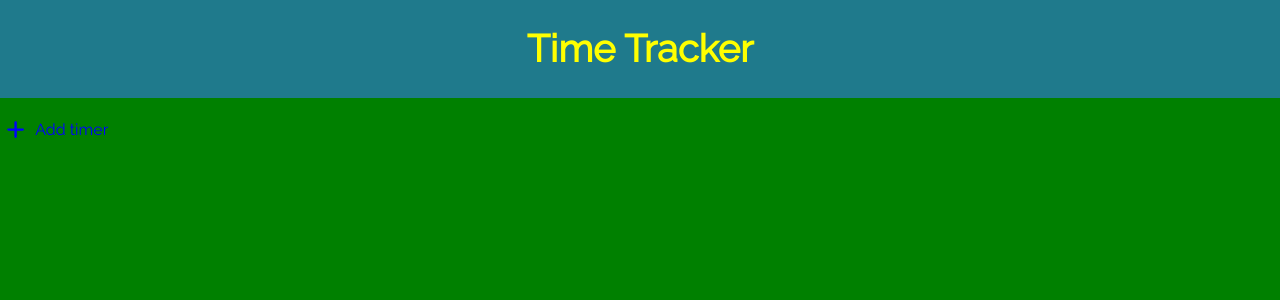
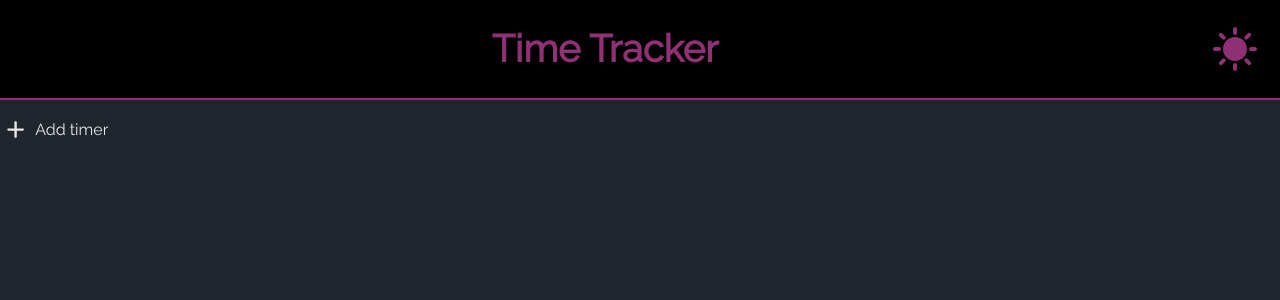
Before and after one commit to preiter93/time-tracker, a SvelteKit app: page / in a window 1280 px wide. Shown: the top 300 px of the page. Built offline with nearby package versions, Linux system fonts and the light colour scheme.

Commit message:
Add light/dark mode

```diff
--- /dev/null
+++ b/src/lib/components/icons/DarkIcon.svelte
@@ -0,0 +1,23 @@
+<script>
+	export let size = "2.2";
+</script>
+
+<svg
+	xmlns="http://www.w3.org/2000/svg"
+	viewBox="0 0 56 56"
+	width="{size}rem"
+	height="{size}rem"
+	id="darkIcon"
+>
+	<path
+		d="M29,28c0-11.917,7.486-22.112,18-26.147C43.892,0.66,40.523,0,37,0C21.561,0,9,12.561,9,28
+	s12.561,28,28,28c3.523,0,6.892-0.66,10-1.853C36.486,50.112,29,39.917,29,28z"
+	/>
+</svg>
+
+<style>
+	path {
+		fill: currentColor;
+		stroke: none;
+	}
+</style>
--- /dev/null
+++ b/src/lib/components/icons/LightIcon.svelte
@@ -0,0 +1,22 @@
+<script>
+	export let size = "3.0";
+</script>
+
+<svg
+	xmlns="http://www.w3.org/2000/svg"
+	viewBox="0 0 24 24"
+	width="{size}rem"
+	height="{size}rem"
+	id="lightIcon"
+>
+	<path
+		d="M11,4V2c0-0.55,0.45-1,1-1s1,0.45,1,1v2c0,0.55-0.45,1-1,1S11,4.55,11,4z M18.36,7.05l1.41-1.42c0.39-0.39,0.39-1.02,0-1.41 c-0.39-0.39-1.02-0.39-1.41,0l-1.41,1.42c-0.39,0.39-0.39,1.02,0,1.41C17.34,7.44,17.97,7.44,18.36,7.05z M22,11h-2 c-0.55,0-1,0.45-1,1s0.45,1,1,1h2c0.55,0,1-0.45,1-1S22.55,11,22,11z M12,19c-0.55,0-1,0.45-1,1v2c0,0.55,0.45,1,1,1s1-0.45,1-1v-2 C13,19.45,12.55,19,12,19z M5.64,7.05L4.22,5.64c-0.39-0.39-0.39-1.03,0-1.41s1.03-0.39,1.41,0l1.41,1.41 c0.39,0.39,0.39,1.03,0,1.41S6.02,7.44,5.64,7.05z M16.95,16.95c-0.39,0.39-0.39,1.03,0,1.41l1.41,1.41c0.39,0.39,1.03,0.39,1.41,0 c0.39-0.39,0.39-1.03,0-1.41l-1.41-1.41C17.98,16.56,17.34,16.56,16.95,16.95z M2,13h2c0.55,0,1-0.45,1-1s-0.45-1-1-1H2 c-0.55,0-1,0.45-1,1S1.45,13,2,13z M5.64,19.78l1.41-1.41c0.39-0.39,0.39-1.03,0-1.41s-1.03-0.39-1.41,0l-1.41,1.41 c-0.39,0.39-0.39,1.03,0,1.41C4.61,20.17,5.25,20.17,5.64,19.78z M12,6c-3.31,0-6,2.69-6,6s2.69,6,6,6s6-2.69,6-6S15.31,6,12,6z"
+	/>
+</svg>
+
+<style>
+	path {
+		fill: currentColor;
+		stroke: none;
+	}
+</style>
--- a/src/lib/components/icons/index.js
+++ b/src/lib/components/icons/index.js
@@ -3,6 +3,8 @@ import PlayIcon from './PlayIcon.svelte';
 import StopIcon from './StopIcon.svelte';
 import CancelIcon from './CancelIcon.svelte';
 import AddIcon from './AddIcon.svelte';
+import LightIcon from './LightIcon.svelte';
+import DarkIcon from './DarkIcon.svelte';
 
 export {
 	PauseIcon,
@@ -10,4 +12,6 @@ export {
 	StopIcon,
 	CancelIcon,
 	AddIcon,
+	LightIcon,
+	DarkIcon,
 };
--- /dev/null
+++ b/src/lib/theme.js
@@ -0,0 +1,33 @@
+/**
+ * @type {Object.<string, string>}
+ */
+const themeMap = {
+	dark: "light",
+	light: "dark",
+};
+
+const bodyClass = document.body.classList;
+const theme = localStorage.getItem('theme');
+if (theme === null) {
+	let tmp = Object.keys(themeMap)[0];
+	localStorage.setItem('theme', tmp);
+	bodyClass.add(tmp)
+} else {
+	bodyClass.add(theme);
+}
+
+
+/**
+ * @return {string|null}
+ */
+export function toggleThemeStorage() {
+	const current = localStorage.getItem('theme');
+	if (current !== null) {
+		const next = themeMap[current];
+		bodyClass.replace(current, next);
+		localStorage.setItem('theme', next);
+		return next;
+	}
+	return null;
+
+}
--- a/src/routes/+layout.svelte
+++ b/src/routes/+layout.svelte
@@ -11,23 +11,35 @@
 </svelte:head>
 
 <style>
-	:global(:root) {
-		--bg-primary: red;
-		--bg-secondary: green;
-		--bg-header: #1f7a8c;
-		--text-primary: blue;
-		--text-header: yellow;
-		--btn-primary: blue;
-		--btn-secondary: purple;
-		--btn-action: #e5383b;
-	}
 	:global(body) {
-		color: var(--bg-primary);
-		background-color: var(--bg-secondary);
+		background-color: var(--bg-primary);
 		margin: 0;
 		padding: 0;
 	}
+
 	:global(p, input[type="text"]) {
 		color: var(--text-primary);
 	}
+
+	:global(.light) {
+		--bg-header: #1f7a8c;
+		--text-header: #fff;
+		--bg-primary: #fff;
+		--bg-secondary: #000;
+		--text-primary: #000;
+		--btn-primary: #000;
+		--btn-secondary: #fff;
+		--btn-action: #e5383b;
+	}
+
+	:global(.dark) {
+		--bg-header: #000;
+		--text-header: #913175;
+		--bg-primary: #20262e;
+		--bg-secondary: #913175;
+		--text-primary: #e9e8e8;
+		--btn-primary: #e9e8e8;
+		--btn-secondary: #913175;
+		--btn-action: #e9e8e8;
+	}
 </style>
--- a/src/routes/+page.svelte
+++ b/src/routes/+page.svelte
@@ -1,8 +1,11 @@
 <script>
 	import TimerItem from "$lib/components/TimerItem.svelte";
 	import { TimerStore } from "$lib/store.js";
+	import { toggleThemeStorage } from "$lib/theme.js";
 	import { AddButton } from "$lib/components/buttons";
-	import { slide } from "svelte/transition";
+	import { fade, slide } from "svelte/transition";
+	import { onMount } from "svelte";
+	import { DarkIcon, LightIcon } from "$lib/components/icons";
 
 	/** @type {import('./$types').PageData} */
 	export let data;
@@ -76,10 +79,42 @@
 			timerItems = updatedItems;
 		}
 	}
+
+	/**
+	 * @type {string}
+	 */
+	let theme;
+
+	/**
+	 * Toggle the theme.
+	 */
+	function toggleTheme() {
+		let newTheme = toggleThemeStorage();
+		if (newTheme !== null) {
+			theme = newTheme;
+		}
+	}
+
+	/**
+	 * Set default theme to light.
+	 */
+	onMount(() => {
+		document.body.className = "dark";
+		theme = "dark";
+	});
 </script>
 
-<div class="div-title">
-	<h1>Time Tracker</h1>
+<div class="header">
+	<h1 class="title">Time Tracker</h1>
+	<button on:click={toggleTheme} class="theme-btn">
+		<div class="center" in:fade>
+			{#if theme === "dark"}
+				<LightIcon />
+			{:else}
+				<DarkIcon />
+			{/if}
+		</div>
+	</button>
 </div>
 <div>
 	<hr class="divider" />
@@ -106,18 +141,43 @@
 </div>
 
 <style>
-	.div-title {
+	.header {
 		color: var(--text-header);
 		background-color: var(--bg-header);
 		padding: 1px 5px 1px 5px;
+		display: flex;
+		justify-content: space-between;
+		align-items: center;
+		width: 100%;
+	}
+	.title {
+		text-align: center;
+		font-size: 38px;
+		flex: 1;
+	}
+	.theme-btn {
+		padding: 0;
+		height: 60px;
+		width: 60px;
+		margin-right: 20px;
+		border: none;
+		background: var(--bg-header);
+		color: var(--text-header);
+		border-radius: 2rem;
+	}
+	@media (hover: hover) {
+		.theme-btn:hover {
+			cursor: pointer;
+			transform: scale(0.85);
+		}
+	}
+	.center {
+		display: flex;
+		justify-content: center;
 	}
 	.timer-item {
 		background-color: var(--bg-primary);
 		padding: 1px 0px 1px 0px;
-	}
-	h1 {
-		text-align: center;
-		font-size: 38px;
 	}
 	hr.divider {
 		border-width: 1px;
```
